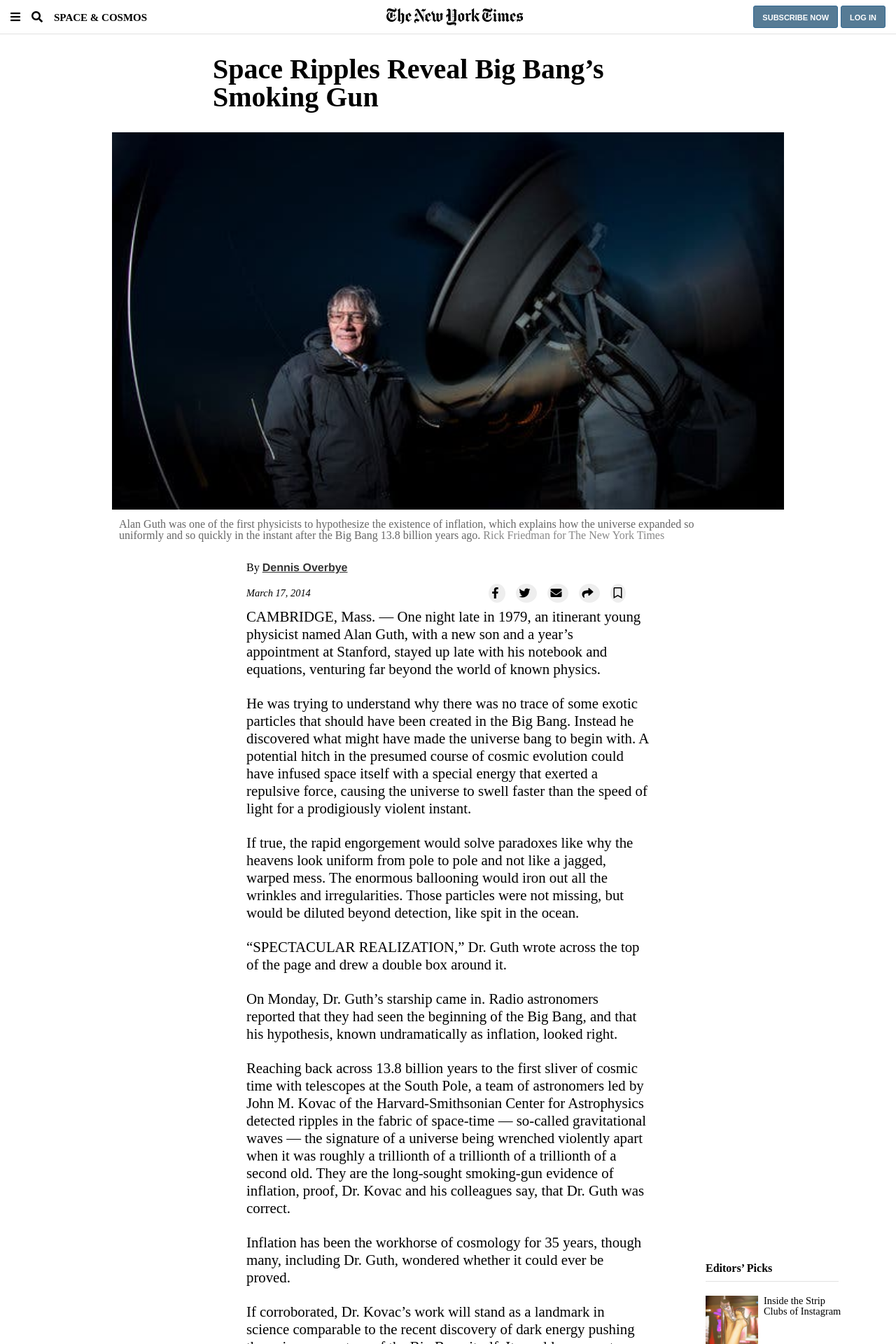
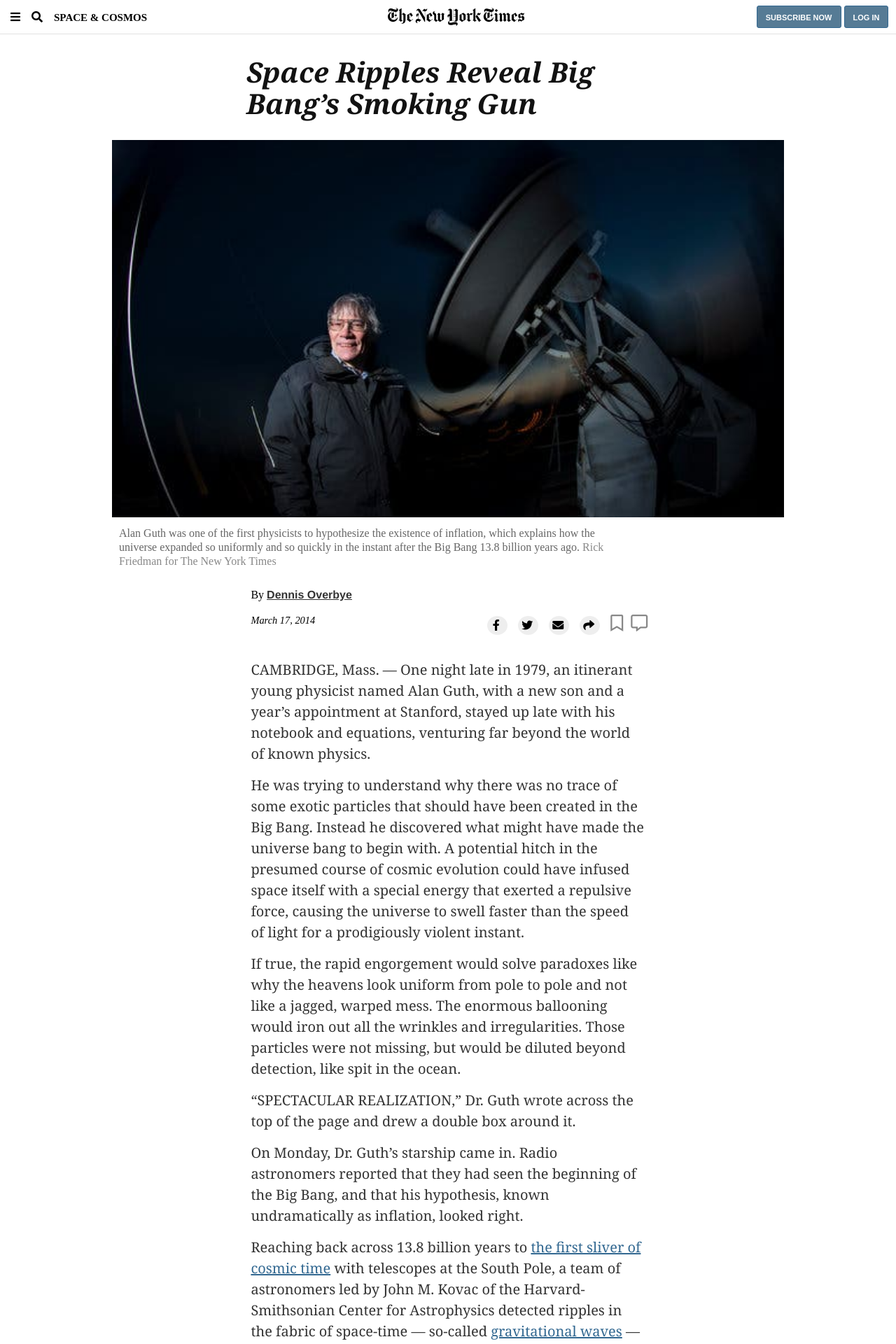
Before and after one commit to keddo/nytimes_clone, a PHP site: page / in a window 1280 px wide. Shown: the top 1920 px of the page at 70% size. Run offline with PHP 8.4, Linux system fonts and the light colour scheme; some libraries are stand-ins or nearby versions; some web fonts are replaced.

Commit message:
links and bottom social media icons, button added to the article and got styled

```diff
--- a/assets/css/main.css
+++ b/assets/css/main.css
@@ -145,12 +145,16 @@ table {
 /* Main Nav */
 
 #container .nav {
+  width: 98%;
   display: flex;
   flex-wrap: wrap;
   justify-content: space-between;
   align-items: center;
   padding: 8px 15px;
   border-bottom: 1px solid #e2e2e2;
+  position: fixed;
+  background-color: #fff;
+  z-index: 2;
 }
 
 #container .nav .left-side a {
@@ -198,17 +202,21 @@ table {
 
 .content .hero {
   grid-column: 2/8;
+  margin-top: 50px;
 }
 
 .content .hero h1 {
-  width: 70%;
+  font-family: nyt-cheltenham,georgia,'times new roman',times,serif;
+  width: 60%;
   font-size: 2.5em;
   font-weight: 700;
-  letter-spacing: 2.5;
+  letter-spacing: 0.7;
   text-align: left;
-  align-content: center;
+  font-style: italic;
   padding: 30px 10px;
   margin: 0 auto;
+  color: #121212;
+  line-height: 45px;
 }
 
 .content .hero .caption {
@@ -219,19 +227,22 @@ table {
 }
 
 .content .hero #caption-p {
-  width: 850px;
+  width: 700px;
   text-align: left;
   font-size: 16px;
+  line-height: 20px;
 }
 .caption p small{
   color: #888;
 }
 .article-container{
   grid-column: 3/7;
-  width: 90%;
+  width: 88%;
   margin: 20px auto;
 }
-
+.article-container header {
+  margin-bottom: 40px;
+}
 section.publish-info{
   display: flex;
   flex-direction: column;
@@ -254,33 +265,42 @@ section.publish-info{
 .publish-info .publisher-name a:hover {
   text-decoration: none;
 }
+
 time.publish-date {
   font-style: italic;
   font-size: 0.9rem;
 }
+
 .publish-info .icon-group{
   width: 40%;
 }
-.publish-info .icon-group span {
+.icon-group .size {
+  height: 15px;
+  width: 15px;
+}
+
+.icon-group .md-size {
+  font-size: 24px;
+  color: #888;
+}
+ .icon-group .circle {
   margin-right: 15px;
   padding: 5px;
   text-align: center;
   border-radius: 100%;
   background-color: #eee;
 }
-.publish-info .icon-group span:hover {
+
+.icon-group .circle:hover {
   background-color: #fff;
   border: 1px solid #888;
 }
-.article-container p{
-
-}
-
 article p {
-  font-family: "Times New Romance";
-  padding: 12px 0;
-  font-size: 1.3rem;
-  line-height: 25px;
+  font-family: nyt-imperial,georgia,'times new roman',times,serif;
+  color: rgb(51, 51, 51);
+  margin-bottom: 15px;
+  font-size: 20px;
+  line-height: 30px;
   letter-spacing: 0.5;
 }
 
@@ -291,6 +311,8 @@ article p strong {
 
 .content .inflation {
   grid-column: 2/8;
+  width: 90%;
+  width: 0 auto;
 }
 
 .inflation .inflation-body {
@@ -309,41 +331,62 @@ article p strong {
   margin-left: 3rem;
   grid-column: 7/9;
   position: relative;
-top: -1900px;
-vertical-align: center;
-align-items: center;
+  top: -2300px;
 }
 .editor-prick h4{
-  font-size: 16px;
-  font-weight: bold;
-  margin-bottom: 20px;
-  padding-bottom: 10px;
+  font-family: nyt-franklin, helvetica, arial, sans-serif;
+  font-size: 14px;
+  font-weight: 700;
+  line-height: 14px;
+  letter-spacing: 0.02em;
+  margin-bottom: 15px;
+  padding-bottom: 12px;
   border-bottom: 1px solid rgb(226, 226, 226);
-  width: 70%;
+  width: 65%;
 }
 .editor-price-group{
   display: flex;
-  flex-direction: row;
+  align-items: center;
   margin-bottom: 1rem;
   font-size: 0.9rem;
-
-
 }
 .editor-price-group img{
   width: 75px;
   height: 75px;
   object-fit: contain;
-  padding-right: 0.5rem;
+  padding-right: 0.6rem;
 
 }
-.editor-price-group a{
-  color: #000;
+.editor-price-group a {
   width: 45%;
+  font-family: nyt-cheltenham-small, georgia, "times new roman";
+  color: rgb(51, 51, 51);
+  font-size: 14px;
+  line-height: 17px;
   text-decoration: none;
 }
 .editor-price-group a:hover{
 text-decoration: underline;
 }
+
+.inflation .inflation-header h3.inflation-headline {
+  font-family: nyt-cheltenham,georgia,times new roman,times,serif;
+  font-size: 1.25rem;
+  line-height: 1.5rem;
+  font-weight: 700;
+  font-style: normal;
+  color: #000;
+  margin-bottom: 5px;
+}
+
+.inflation .inflation-header article.inflation-description p {
+   font-size: 0.875em;
+   line-height: 1.1rem;
+   font-weight: 400;
+   font-style: normal;
+   color: #666;
+}
+
 .inflation-body .inflation-footer {
   grid-column: 1/3;
 }
@@ -384,9 +427,102 @@ text-decoration: underline;
 }
 
 .inflation .inflation-footer {
-  margin: 50px 10px;
+  font-family: nyt-cheltenham,georgia,times new roman,times,serif;
+  font-size: 14px;
+  color: #333;
+  margin: 50px 0px 30px 0;
 }
 
 .inflation-body .inflation-group span {
   font-weight: 600px;
 }
+
+article p a {
+  color: #326891;
+}
+
+article p a:hover {
+  text-decoration: none;
+}
+
+article p iframe {
+  width: 100%;
+}
+
+div.caption-v {
+  font-family: "Times New Roman";
+  width: 85%;
+  color: #666;
+  font-size: 16px;
+  line-height: 18px;
+}
+
+div.caption-v span {
+  font-size: 14px;
+  color: #888;
+}
+
+.p-v {
+  margin-bottom: 0;
+  padding-bottom: 0;
+}
+
+p.img-caption {
+    font-family: nyt-imperial, georgia, "times new roman", times, serif;
+    color: rgb(102, 102, 102);
+    text-align: left;
+    font-size: 0.9375rem;
+    line-height: 1.25rem;
+    padding-top: 10px;
+    margin-bottom: 20px;
+}
+p.img-caption span {
+  font-style: 13px;
+  font-weight: 400;
+  letter-spacing: 0.13px;
+  color: rgb(136, 136, 136);
+}
+
+.article-footer p {
+    font-family: nyt-franklin, helvetica, arial, sans-serif;
+    font-size: 0.75rem;
+    line-height: 1rem;
+    color: rgb(102, 102, 102);
+    margin: 0px auto 1em;
+}
+
+.article-footer p a {
+  color: rgb(102, 102, 102);
+  border-right: 1px solid rgb(102, 102, 102);
+  padding: 0 5px;
+}
+
+.article-footer p a:last-child {
+  border-right: 0;
+}
+
+div.btn-group {
+  display: flex;
+  justify-content: space-between;
+  align-items: flex-end;
+  margin-top: 30px;
+}
+
+div.btn-group button {
+  background-color: rgb(86, 123, 149);
+  color: white;
+  font-family: nyt-franklin, helvetica, arial, sans-serif;
+  font-size: 0.8125rem;
+  font-weight: 600;
+  letter-spacing: 0.05em;
+  line-height: 1.5rem;
+  text-transform: uppercase;
+  width: 50%;
+  border: 1px solid rgb(50, 104, 145);
+  border-radius: 3px;
+  padding: 5px 0px;
+}
+
+div.btn-group .icon-group {
+  align-self: center;
+}
--- a/index.html
+++ b/index.html
@@ -89,19 +89,22 @@
                             </div>
                             <div class="icon-group">
                                 <span class="circle">
-                                    <i class="fab fa-facebook-f"></i>
+                                    <i class="fab fa-facebook-f size"></i>
                                 </span>
                                 <span class="circle">
-                                    <i class="fab fa-twitter"></i>
+                                    <i class="fab fa-twitter size"></i>
                                 </span>
                                 <span class="circle">
-                                    <i class="fas fa-envelope"></i>
+                                    <i class="fas fa-envelope size"></i>
                                 </span>
                                 <span class="circle">
-                                    <i class="fas fa-share"></i>
+                                    <i class="fas fa-share size"></i>
                                 </span>
                                 <span>
-                                    <i class="far fa-bookmark md-size"></i>
+                                    <i class="far fa-bookmark md-size size"></i>
+                                </span>
+                                <span style="margin-left: 10px;">
+                                    <i class="far fa-comment-alt md-size size"></i>
                                 </span>
 
                             </div>
@@ -124,7 +127,7 @@
                         On Monday, Dr. Guth’s starship came in. Radio astronomers reported that they had seen the beginning of the Big Bang, and that his hypothesis, known undramatically as inflation, looked right.
                     </p>
                     <p>
-                        Reaching back across 13.8 billion years to the first sliver of cosmic time with telescopes at the South Pole, a team of astronomers led by John M. Kovac of the Harvard-Smithsonian Center for Astrophysics detected ripples in the fabric of space-time — so-called gravitational waves — the signature of a universe being wrenched violently apart when it was roughly a trillionth of a trillionth of a trillionth of a second old. They are the long-sought smoking-gun evidence of inflation, proof, Dr. Kovac and his colleagues say, that Dr. Guth was correct.
+                        Reaching back across 13.8 billion years to <a href="#">the first sliver of cosmic time</a> with telescopes at the South Pole, a team of astronomers led by John M. Kovac of the Harvard-Smithsonian Center for Astrophysics detected ripples in the fabric of space-time — so-called <a href="#">gravitational waves</a> — the signature of a universe being wrenched violently apart when it was roughly a trillionth of a trillionth of a trillionth of a second old. They are the long-sought smoking-gun evidence of inflation, proof, Dr. Kovac and his colleagues say, that Dr. Guth was correct.
                     </p>
                     <p>
                         Inflation has been the workhorse of cosmology for 35 years, though many, including Dr. Guth, wondered whether it could ever be proved.
@@ -229,10 +232,10 @@
 
 
                     </p>
-                    <p>
+                    <p class="p-v">
                         <iframe width="560" height="315" src="https://www.youtube.com/embed/ZlfIVEy_YOA" frameborder="0" allow="accelerometer; autoplay; encrypted-media; gyroscope; picture-in-picture" allowfullscreen></iframe>
                         <div class="caption-v">
-                            Stanford Professor Andrei Linde celebrates physics breakthrough Video by StanfordUniversity
+                            Stanford Professor Andrei Linde celebrates physics breakthrough <span>Video by StanfordUniversity</span>
                         </div>
                     </p>
                     <p>
@@ -286,7 +289,7 @@
                 <p>“The South Pole is the closest you can get to space and still be on the ground,” Dr. Kovac said. He has been there 23 times, he said, wintering over in 1994. “I’ve been hooked ever since,” he said.</p>
 
                 <div>
-                    <img src="">
+                    <img src="assets/img/cosmos-2-articleLarge.jpg">
                     <p class="img-caption">The Bicep2 telescope, in the foreground, was used to detect the faint spiraling gravity patterns — the signature of a universe being wrenched violently apart at its birth. <span>Steffen Richter/Associated Press</span></p>
                 </div>
 
```
